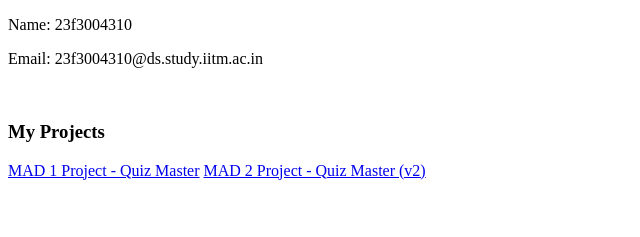
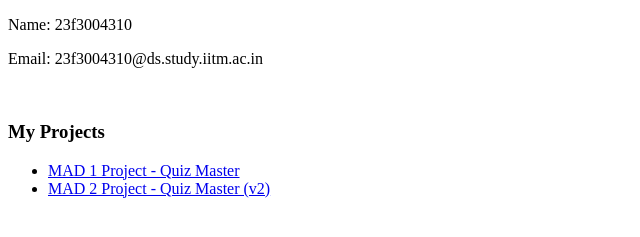
Before and after one commit to 23f3004310/tds_assignments, a plain HTML site: page index.html in a window 1280 px wide. Shown: the part 91-328 px from the top of the page, without its empty margins (0-640 px from the left). Drawn offline with Linux system fonts and the light colour scheme.

Commit message:
Updated index.html

```diff
--- a/index.html
+++ b/index.html
@@ -4,5 +4,7 @@
 <p>Email: <!--email_off-->23f3004310@ds.study.iitm.ac.in<!--/email_off--></p>
 <br>
 <h3>My Projects</h3>
-<a href="#">MAD 1 Project - Quiz Master</a>
-<a href="#">MAD 2 Project - Quiz Master (v2)</a>
+<ul>
+  <li><a href="#">MAD 1 Project - Quiz Master</a></li>
+  <li><a href="#">MAD 2 Project - Quiz Master (v2)</a></li>
+</ul>
```
